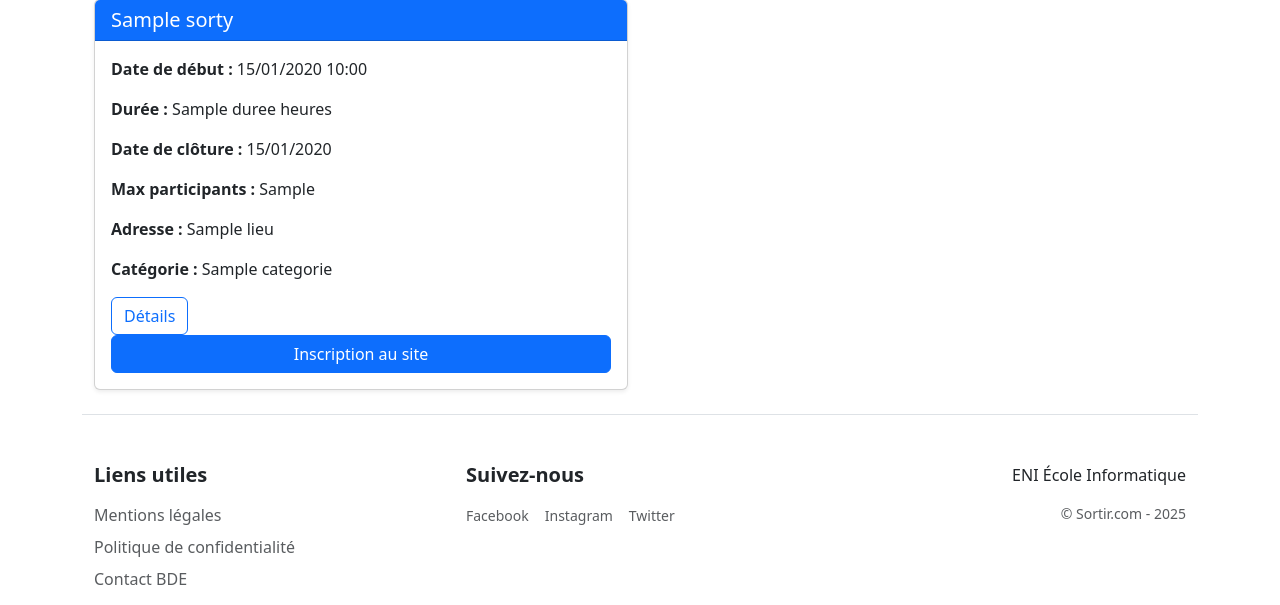
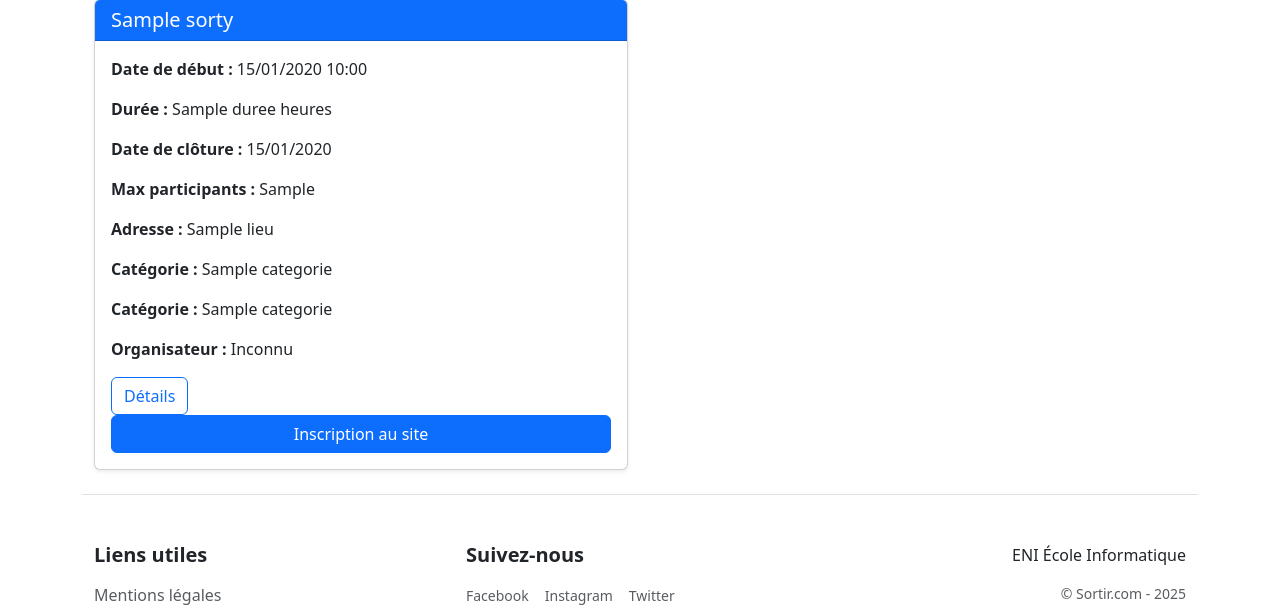
Before and after one commit to matteorlt/Sortir, a Symfony app: template templates/sortie/list.html.twig in a window 1280 px wide. Shown: the part 430-1035 px from the top of the page. Run offline with Twig, Linux system fonts and the light colour scheme; the template is opened without the code that fills it: most values are stand-ins (such as "Sample title", 1, 10 or a date in 2020); some libraries are stand-ins or nearby versions.

Commit message:
Ajout nom organisateur

```diff
--- a/templates/sortie/list.html.twig
+++ b/templates/sortie/list.html.twig
@@ -79,7 +79,7 @@
         </form>
 
 
-        <div class="row g-4"> {# g-4 ajoute un espacement entre colonnes et lignes #}
+        <div class="row g-4">
             {% for s in sorties %}
                 <div class="col-md-6">
                     <div class="card h-100 shadow-sm">
@@ -95,6 +95,21 @@
                             <p class="card-text"><strong>Max participants :</strong> {{ s.nbInscriptionMax }}</p>
                             <p class="card-text"><strong>Adresse :</strong> {{ s.lieu.nomLieu }}</p>
                             <p class="card-text"><strong>Catégorie :</strong> {{ s.categorie }}</p>
+                            <p class="card-text"><strong>Catégorie :</strong> {{ s.categorie }}</p>
+                            <p class="card-text">
+                                <strong>Organisateur :</strong>
+                                {% if s.participant %}
+                                    {% set displayName = (s.participant.prenom is defined and s.participant.prenom ? (s.participant.prenom ~ ' ') : '') ~
+                                        (s.participant.nom is defined and s.participant.nom ? s.participant.nom : '') %}
+                                    <span class="col-sm-8">
+                                          {{ displayName is not empty ? displayName :
+                                          (s.participant.username is defined and s.participant.username ? s.participant.username :
+                                          (s.participant.email is defined and s.participant.email ? s.participant.email : 'Inconnu')) }}
+                                    </span>
+                                {% else %}
+                                    <span class="col-sm-8">Inconnu</span>
+                                {% endif %}
+                            </p>
                             <a href="{{ path('app_sortie_show', {'id': s.id}) }}"
                                class="btn btn-outline-primary mt-auto align-self-start">Détails</a>
                             {% if app.user %}
```
Also changed, not shown: src/Controller/SortieController.php (+12 -0 lines), templates/sortie/show.html.twig (+13 -0 lines).
